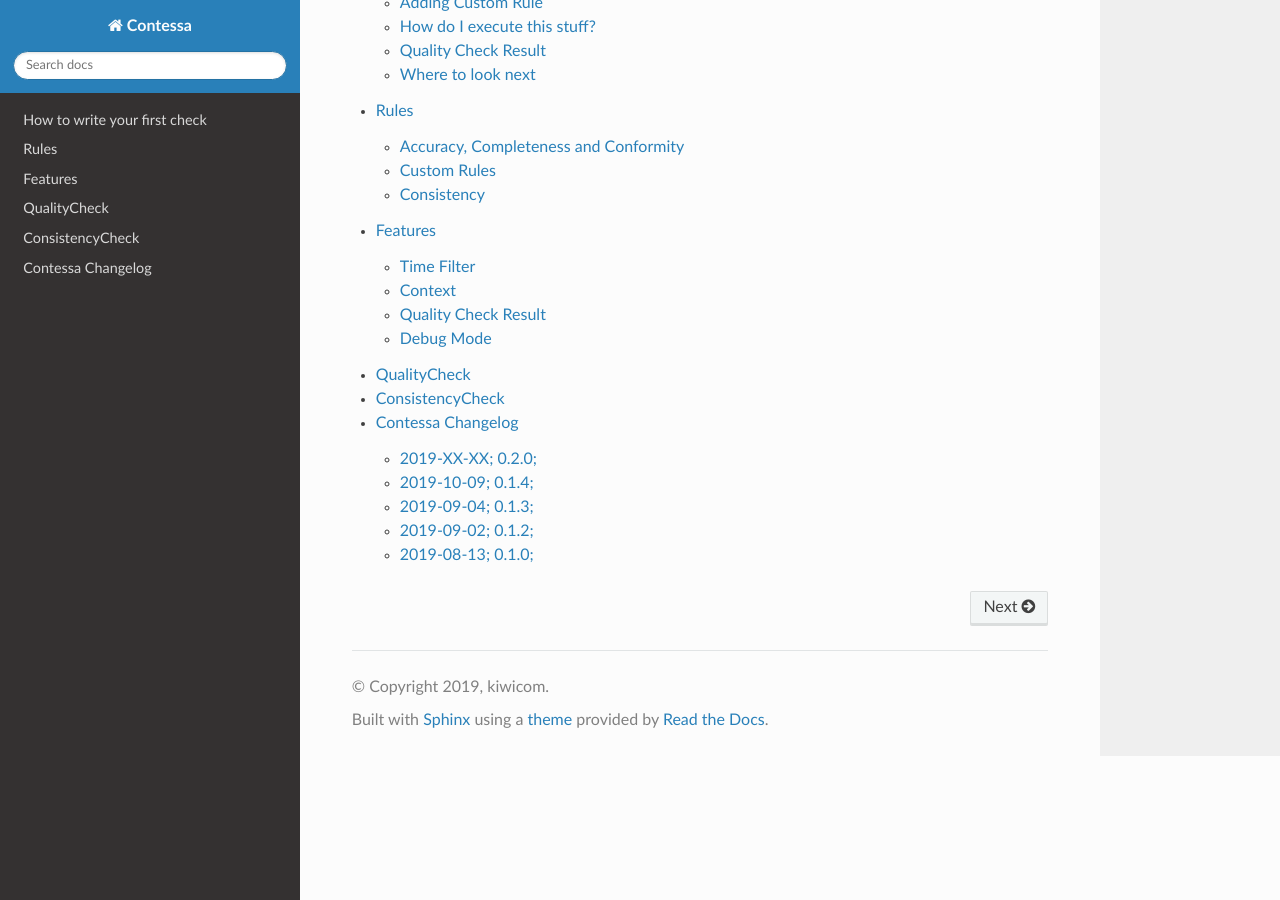
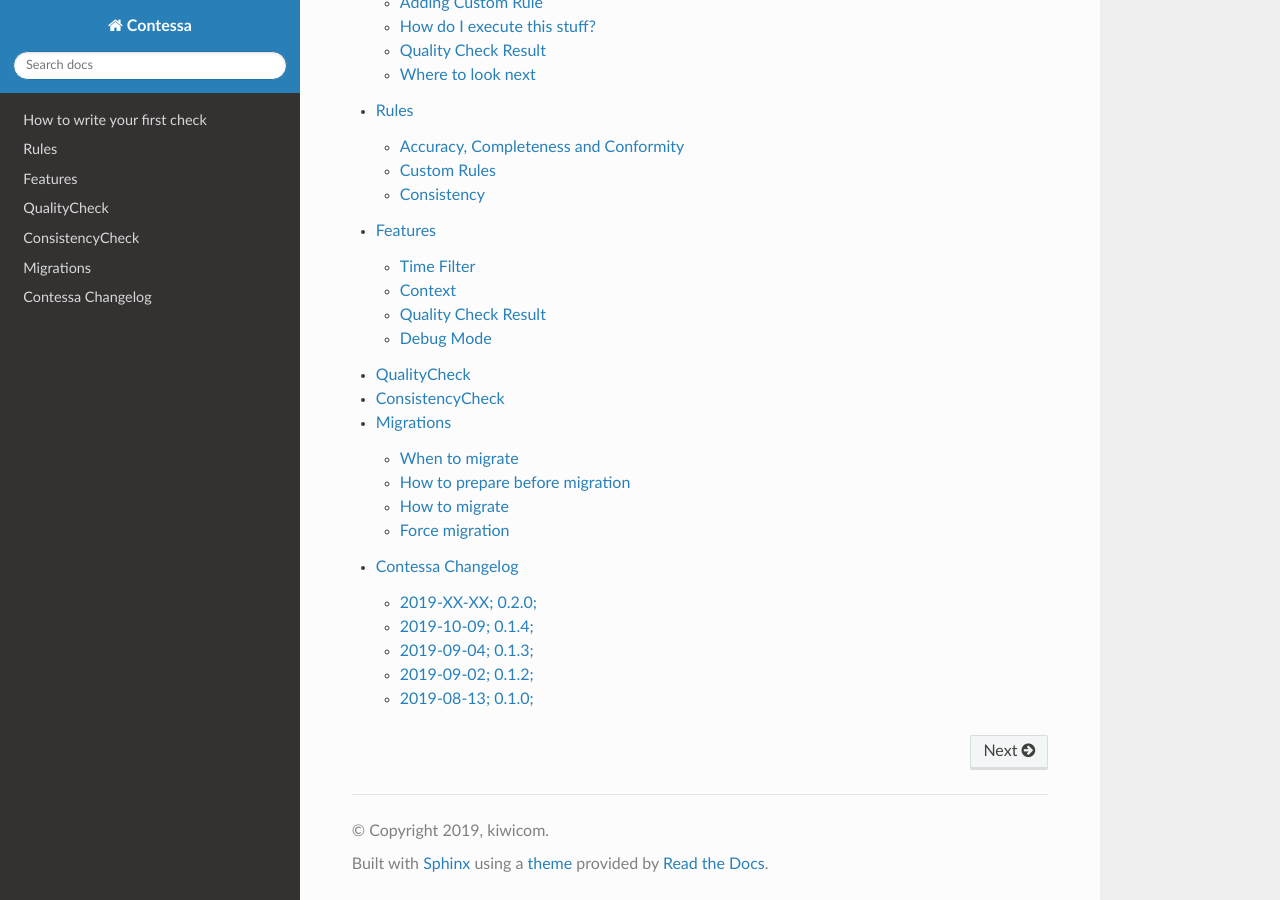
Before and after one commit to kiwicom/contessa, a Sphinx documentation site: the page built from docs/index.rst, in a window 1280 px wide and 900 px high, scrolled down 1622 px. Built offline with Sphinx 7.4.7 and the Read the Docs theme 2.0.0, drawn with Linux system fonts in a browser that asks for light colours; some of the changed lines change nothing that is shown.

Commit message:
migrations docs

```diff
--- a/docs/index.rst
+++ b/docs/index.rst
@@ -14,5 +14,6 @@
    features
    quality_check
    consistency_check
+   migrations
 
    changelog
--- /dev/null
+++ b/docs/migrations.rst
@@ -0,0 +1,54 @@
+..  _migrations:
+
+Migrations
+=========================
+
+Contessa stores quality check results to the database in the defined data model.
+These data or data model are sometimes changed and when it happens, we need to migrate data and data model to the new version.
+
+When to migrate
+-------------------------
+The schema change is not present in all Contessa version changes. Please, be careful and read the changelog to identify when you need to do the migration.
+Before the migration, we recommend some preparation steps.
+
+How to prepare before migration
+-------------------------
+- back up your current quality check result tables that you plan to migrate
+- the migration can create, rename, add and delete columns and change the data - be sure consumers and services built on top of data are prepared for this change
+
+
+How to migrate
+-------------------------
+- install a new version of Contessa (we assume this version contains migration)
+- ensure you did preparation steps
+- run migration with ``contessa-migrate`` with appropriate arguments (use contessa-migrate --help for more info)
+
+example of Contessa migration command
+
+.. code-block:: console
+
+    contessa-migrate \
+        -u postgresql://postgres:postgres@localhost:5432/test_db \
+        -s data_quality_schema \
+        -v 0.1.5
+
+The previous command executes migration on the schema ``data_quality_schema`` on all Contessa tables - all tables with the prefix ``quality_check``.
+If you do the migration first time, the migration creates a ``contessa_alembic_version`` table inside your schema. This table
+contains info about the actual version of the data.
+
+In the migration, you have to specify the version you'd like to migrate to. In the case you want to migrate to the version
+that do not match with the current Contessa version, the migration fails.
+
+Force migration
+-------------------------
+The forced migration is used in the case you'd like to migrate to the version that differs from your current version.
+
+.. code-block:: console
+
+    contessa-migrate \
+        -u postgresql://postgres:postgres@localhost:5432/test_db \
+        -s data_quality_schema \
+        -v 0.1.4 \
+        -f
+
+Be careful, in the case your Contessa package version and the migration version do not match, Contessa will not work properly.
```
